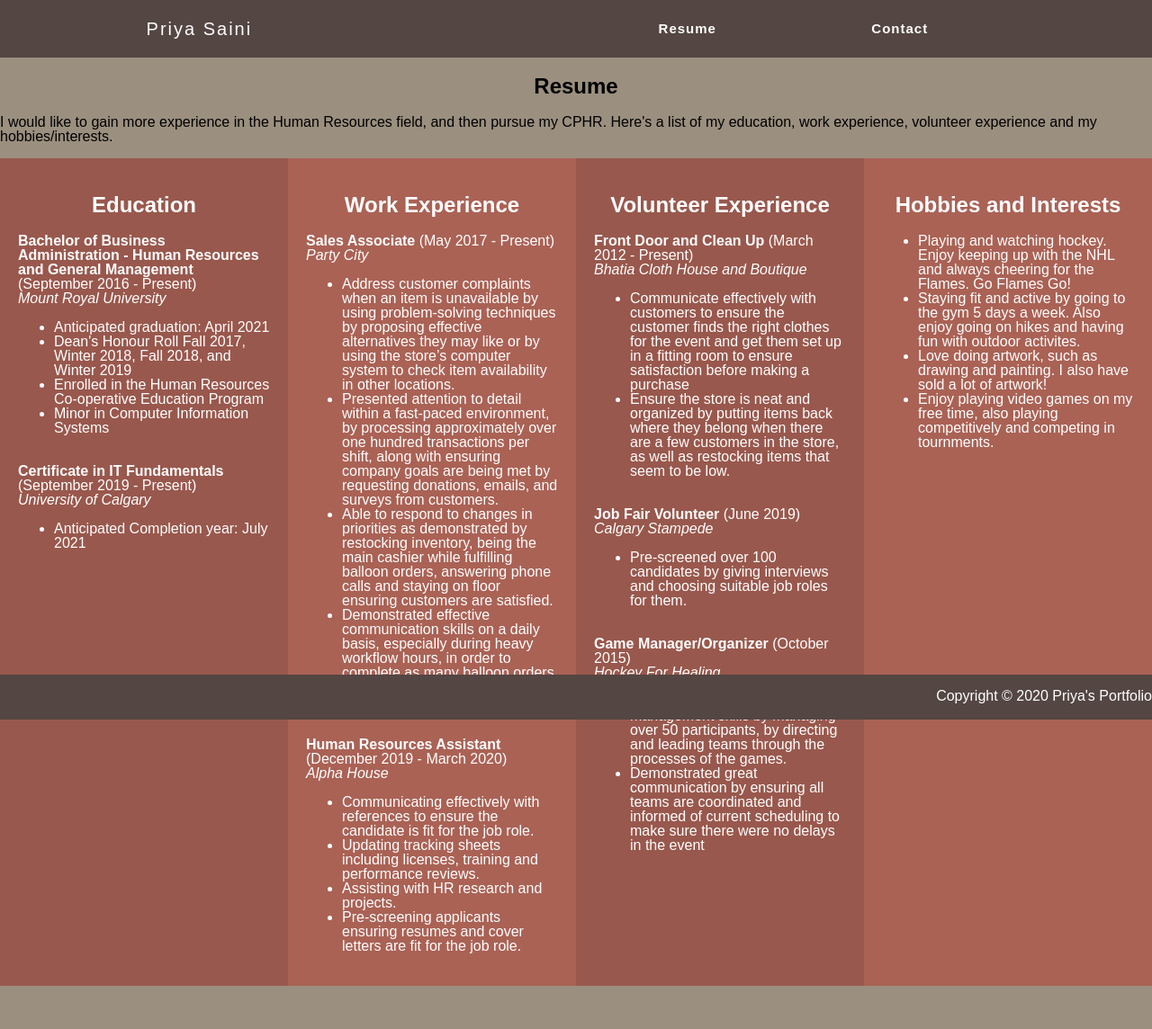
After one commit to PriyaSaini097/assignment3, a PHP site: page /Resume.html in a window 1280 px wide. The commit adds this page. Shown: the whole page at 90% size. Run offline with PHP 8.4, Linux system fonts and the light colour scheme.

Commit message:
Add files via upload

```diff
--- /dev/null
+++ b/Resume.html
@@ -0,0 +1,115 @@
+<!DOCTYPE HTML>
+<html lang = "en">
+     <head>
+      <meta charset = "utf-8">
+      <title> Priya's Portfolio </title>
+      <meta name="keywords" content="html, css">
+      <meta name="description" content="This is a website for my personal portfolio that contains my resume & cover letter">
+      <meta name="authors" content="Priya Saini">
+      <meta name="viewport" content="width=device-width", initial-scale=1.0>
+      <link href="https://fonts.googleapis.com/css2?family=Poppins&display=swap" rel="stylesheet">
+      <link rel="stylesheet" href="Resume.css" type="text/css">
+      <link rel="stylesheet" href="reset.css" type="text/css">
+
+    </head>
+        <body>
+            <header>
+               <nav>
+                    <div class="logo">
+                        <a id="Priya" href="Home.php">Priya Saini</a>
+                    </div>
+                    <ul class="navlinks">
+                        <li><a href="Resume.html">Resume </a></li>
+                        <li><a href="Contact.html">Contact </a></li>
+                    </ul>
+               </nav>
+            </header>
+                <article>
+                    <section>
+                     <h2>Resume</h2>
+                        <p>I would like to gain more experience in the Human Resources field, and then pursue my CPHR. Here's a list of my education, work experience, volunteer experience and my hobbies/interests.</p>
+
+                        <div class="row">
+                        <div class="column" style="background-color:#99584d; color:white;">
+                        <h2>Education</h2>
+                           <strong>Bachelor of Business Administration - Human Resources and General Management       </strong> (September 2016 - Present) <br>
+                            <i>Mount Royal University</i> <br>
+                            <ul>
+                                <li>Anticipated graduation: April 2021</li>
+                                <li>Dean's Honour Roll Fall 2017, Winter 2018, Fall 2018, and Winter 2019</li>
+                                <li>Enrolled in the Human Resources Co-operative Education Program</li>
+                                <li>Minor in Computer Information Systems</li>
+                            </ul> <br>
+
+                        <strong>Certificate in IT Fundamentals</strong> (September 2019 - Present)<br>
+                        <i>University of Calgary</i> <br>
+                            <ul>
+                                <li>Anticipated Completion year: July 2021</li>
+                            </ul>
+                        </div>
+
+                        <div class="column" style="background-color:#aa6255; color:white;">
+                        <h2>Work Experience</h2>
+                           <strong>Sales Associate</strong> (May 2017 - Present) <br>
+                            <i>Party City</i> <br>
+                                <ul>
+                                    <li>Address customer complaints when an item is unavailable by using problem-solving techniques by proposing effective alternatives they may like or by using the store’s computer system to check item availability in other locations.</li>
+                                    <li>Presented attention to detail within a fast-paced environment, by processing approximately over one hundred transactions per shift, along with ensuring company goals are being met by requesting donations, emails, and surveys from customers.</li>
+                                    <li>Able to respond to changes in priorities as demonstrated by restocking inventory, being the main cashier while fulfilling balloon orders, answering phone calls and staying on floor ensuring customers are satisfied.  </li>
+                                    <li> Demonstrated effective communication skills on a daily basis, especially during heavy workflow hours, in order to complete as many balloon orders as quickly as possible to guarantee customer satisfaction.</li>
+                            </ul> <br>
+
+                            <strong>Human Resources Assistant</strong> (December 2019 - March 2020) <br>
+                            <i>Alpha House</i> <br>
+                                <ul>
+                                    <li>Communicating effectively with references to ensure the candidate is fit for the job role.</li>
+                                    <li>Updating tracking sheets including licenses, training and performance reviews.</li>
+                                    <li>Assisting with HR research and projects.</li>
+                                    <li>Pre-screening applicants ensuring resumes and cover letters are fit for the job role.</li>
+                                </ul>
+                            </div>
+
+                          <div class="column" style="background-color:#99584d; color:white;">
+                          <h2>Volunteer Experience</h2>
+                            <strong>Front Door and Clean Up</strong> (March 2012 - Present) <br>
+                            <i>Bhatia Cloth House and Boutique</i> <br>
+                                <ul>
+                                    <li> Communicate effectively with customers to ensure the customer finds the right clothes for the event and get them set up in a fitting room to ensure satisfaction before making a purchase</li>
+                                    <li> Ensure the store is neat and organized by putting items back where they belong when there are a few customers in the store, as well as restocking items that seem to be low.</li>
+                                </ul> <br>
+
+                            <strong>Job Fair Volunteer</strong> (June 2019) <br>
+                            <i>Calgary Stampede</i> <br>
+                                    <ul>
+                                        <li> Pre-screened over 100 candidates by giving interviews and choosing suitable job roles for them.</li>
+                                    </ul> <br>
+
+                            <strong>Game Manager/Organizer</strong> (October 2015) <br>
+                            <i>Hockey For Healing</i> <br>
+                                <ul>
+                                    <li> Employed great time management skills by managing over 50 participants, by directing and leading teams through the processes of the games.</li>
+                                    <li> Demonstrated great communication by ensuring all teams are coordinated and informed of current scheduling to make sure there were no delays in the event</li>
+                                </ul>
+                            </div>
+
+                          <div class="column" style="background-color:#aa6255; color:white;">
+                          <h2>Hobbies and Interests</h2>
+                                <ul>
+                                    <li> Playing and watching hockey. Enjoy keeping up with the NHL and always cheering for the Flames. Go Flames Go!</li>
+                                    <li> Staying fit and active by going to the gym 5 days a week. Also enjoy going on hikes and having fun with outdoor activites.</li>
+                                    <li>Love doing artwork, such as drawing and painting. I also have sold a lot of artwork!</li>
+                                    <li>Enjoy playing video games on my free time, also playing competitively and competing in tournments.</li>
+                                </ul>
+                          </div>
+                        </div>
+                </section>
+                        <br>
+                        <br>
+                        <br>
+            </article>
+                <footer>
+                    <div class="wrapper">
+                    <p>Copyright &copy; 2020 Priya's Portfolio</p></div>
+                </footer>
+        </body>
+</html>
--- a/index.php
+++ b/index.php
@@ -15,7 +15,7 @@
         <header>
            <nav>
                 <div class="logo">
-                    <a id="Priya" href="Home.html">Priya Saini</a>
+                    <a id="Priya" href="Home.php">Priya Saini</a>
                 </div>
                 <ul class="navlinks">
                     <li><a href="Resume.html">Resume </a></li>
```
Also changed, not shown: Contact.html (added, +73 -0 lines).
